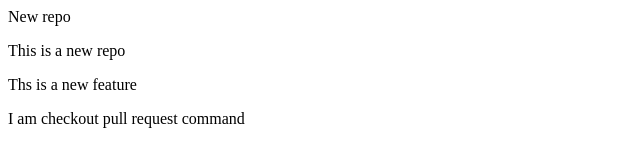
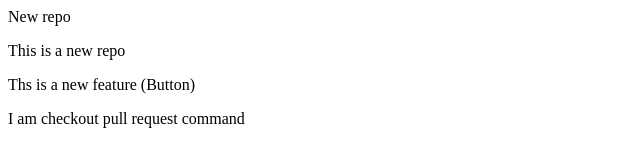
Before and after one commit to MuhammadYasir0796/localrepo, a plain HTML site: page index.html in a window 1280 px wide. Shown: the full height of the page, 0-640 px from the left. Drawn offline with Linux system fonts and the light colour scheme.

```diff
--- a/index.html
+++ b/index.html
@@ -1,4 +1,4 @@
 <h>New repo</h>
 <p>This is a new repo</p>
-<p>Ths is a new feature</p>
+<p>Ths is a new feature (Button) </p>
 <p>I am checkout pull request command</p>
```
